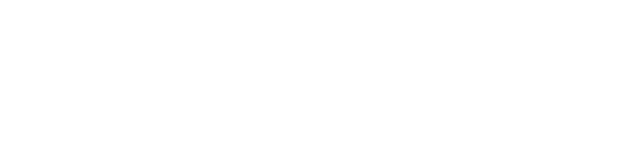
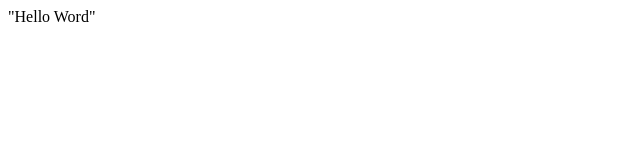
Before and after one commit to Argabasri/excample.com, a plain HTML site: page index.html in a window 1280 px wide. Shown: the whole page, without its empty margins (0-640 px from the left). Drawn offline with Linux system fonts and the light colour scheme.

Commit message:
Update index.html

```diff
--- a/index.html
+++ b/index.html
@@ -6,5 +6,6 @@
     <title>Example.com</title>
 </head>
 <body>
+    "Hello Word"
 </body>
 </html>
```
